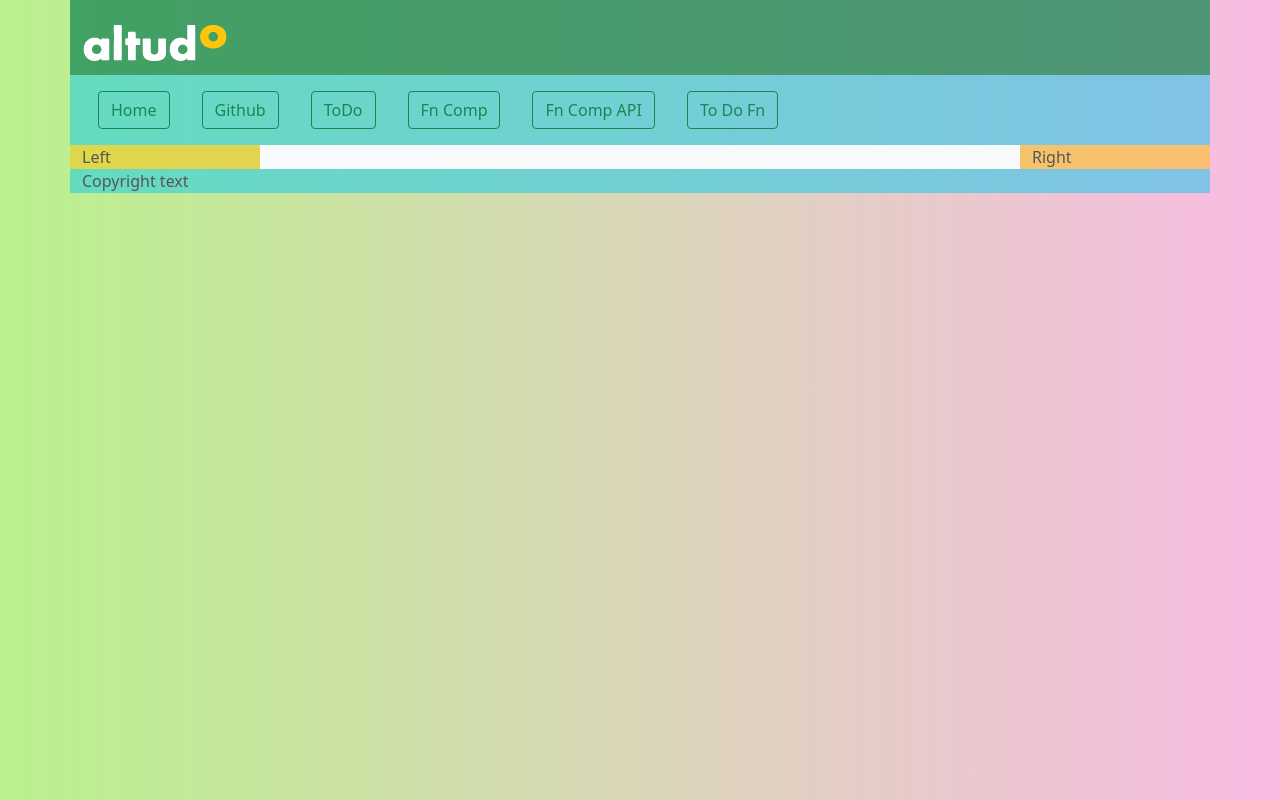
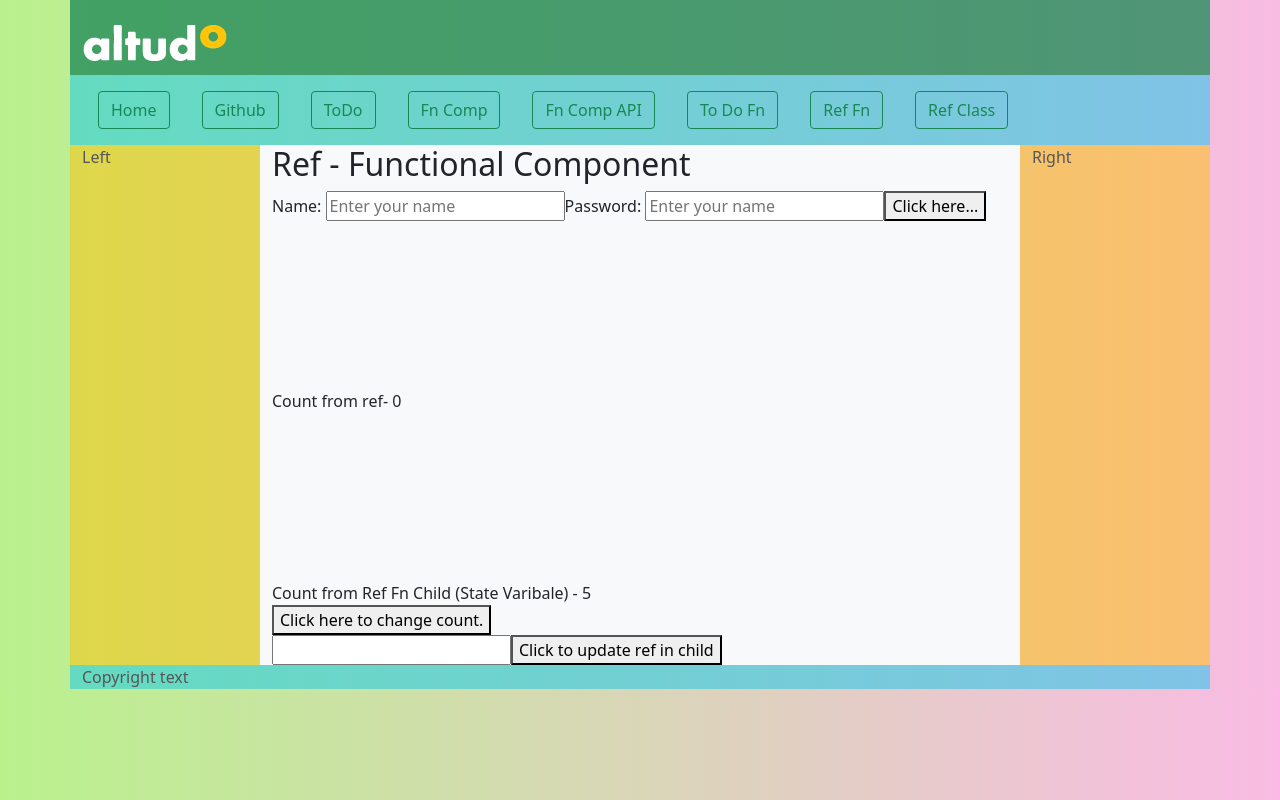
Before and after one commit to deepak104080/cetpa_react, a React (Create React App) app: page /reffn in a window 1280 px wide. Built offline with nearby package versions, Linux system fonts and the light colour scheme.

Commit message:
30th April 2022 - Session

```diff
--- a/src/App.js
+++ b/src/App.js
@@ -15,6 +15,8 @@ import FnComp from './FnComp';
 import FnCompAPI from './FnCompAPI';
 import GitHub from './GitHub';
 import ToDoFn from './ToDoFn';
+import RefFn from './RefFn';
+import RefClass from './RefClass';
 
 function App() {
 
@@ -37,6 +39,8 @@ function App() {
                 <Route path='/fn' element = {<FnComp/>}/>
                 <Route path='/fnapi' element = {<FnCompAPI/>}/>
                 <Route path='/todofn' element = {<ToDoFn/>}/>
+                <Route path='/reffn' element = {<RefFn/>}/>
+                <Route path='/refclass' element = {<RefClass/>}/>
               </Routes>
             </div>
             <div className='col-sm-12 col-lg-2 bg-warning bg-opacity-50 app-sidebar'>Right</div>
--- /dev/null
+++ b/src/RefClass.js
@@ -0,0 +1,39 @@
+import React from 'react';
+
+class RefClass extends React.Component {
+    constructor() {
+        super();
+        this.inputRef1 = React.createRef();
+        this.inputRef2 = React.createRef();
+        this.outRef1 = React.createRef();
+    }
+
+    handleClick = () => {
+        console.log('button clicked...');
+        console.log(this.inputRef1.current.value);
+        console.log(this.inputRef2.current.value);
+        let name = this.inputRef1.current.value;
+        let password = this.inputRef2.current.value;
+        //call api for validation
+        if(name == 'deepak' && password === '12345') {
+            this.outRef1.current.innerHTML = 'Login Successfull.'
+        }
+        else {
+            this.outRef1.current.innerHTML = 'Login failed. Try again.'
+        }
+    }
+
+    render() {
+        return(
+            <>
+            <h2>Ref - Class Component</h2>
+                Name: <input type="text" ref={this.inputRef1} placeholder="Enter your name"/>
+                Password: <input type="text" ref={this.inputRef2} placeholder="Enter your name"/>
+                <button onClick={this.handleClick} >Click here...</button>
+                <div ref={this.outRef1}></div>
+            </>
+        )
+    }
+}
+
+export default RefClass;
--- /dev/null
+++ b/src/RefFn.js
@@ -0,0 +1,67 @@
+import React, { useEffect, useRef, useState } from 'react';
+import RefFnChild from './RefFnChild';
+
+const RefFn = () => {
+    const inputRef1 = useRef();
+    const inputRef2 = useRef();
+    const outRef1 = useRef();
+
+    const countRef = useRef(0);
+
+    const childRef = useRef();
+
+    const [count, setCount] = useState(5);
+
+    const handleClick = () => {
+        console.log('button clicked...');
+        console.log(inputRef1.current.value);
+        console.log(inputRef2.current.value);
+        let name = inputRef1.current.value;
+        let password = inputRef2.current.value;
+        //call api for validation
+        if(name == 'deepak' && password === '12345') {
+            outRef1.current.innerHTML = 'Login Successfull.'
+        }
+        else {
+            outRef1.current.innerHTML = 'Login failed. Try again.'
+        }
+    }
+
+
+    const childUpdateCount = () => {
+        console.log('Child button clicked....');
+        setCount(count => count+5);
+    }
+    const updateDataOnChild = () => {
+        childRef.current.value = 'My name is ABC';
+    }
+
+
+    useEffect(() => {
+        console.log('countref triggere on re-render', countRef.current);
+        countRef.current = countRef.current + 1;
+        console.log('countref triggere on re-render', countRef.current);
+    })
+
+
+    return(
+        <>
+        <h2>Ref - Functional Component</h2>
+            Name: <input type="text" ref={inputRef1} placeholder="Enter your name"/>
+                Password: <input type="text" ref={inputRef2} placeholder="Enter your name"/>
+                <button onClick={handleClick} >Click here...</button>
+                <div ref={outRef1}></div>
+
+
+
+
+                <br></br><br></br><br></br><br></br><br></br><br></br><br></br>
+                <div>Count from ref- {countRef.current}</div>
+                <br></br><br></br><br></br><br></br><br></br><br></br><br></br>
+                <RefFnChild countTemp = {count} countTempFn = {childUpdateCount} ref={childRef} />
+                <button onClick={updateDataOnChild}>Click to update ref in child</button>
+        </>
+    )
+}
+
+export default RefFn;
--- /dev/null
+++ b/src/RefFnChild.js
@@ -0,0 +1,20 @@
+import React, { useEffect, useRef, forwardRef } from 'react';
+
+const RefFnChild = (props, ref) => {
+    const {countTemp, countTempFn } = props;
+    useEffect(() => {
+        console.log('child triggered after parent...')
+    })
+    return(
+        <>
+            <div>Count from Ref Fn Child (State Varibale) - {countTemp}</div>
+            <button onClick={countTempFn}>Click here to change count.</button>
+
+            <br></br>
+            <input type="text" ref={ref} />
+
+        </>
+    )
+}
+
+export default forwardRef(RefFnChild);
--- a/src/common/NavBar.js
+++ b/src/common/NavBar.js
@@ -26,6 +26,8 @@ const MenuBar = () => {
                     <Nav.Link><Link to="/fn" className='btn btn-outline-success'>Fn Comp</Link></Nav.Link>
                     <Nav.Link><Link to="/fnapi" className='btn btn-outline-success'>Fn Comp API</Link></Nav.Link>
                     <Nav.Link><Link to="/todofn" className='btn btn-outline-success'>To Do Fn</Link></Nav.Link>
+                    <Nav.Link><Link to="/reffn" className='btn btn-outline-success'>Ref Fn</Link></Nav.Link>
+                    <Nav.Link><Link to="/refclass" className='btn btn-outline-success'>Ref Class</Link></Nav.Link>
 
                     {/* <NavDropdown title="Dropdown" id="nav-dropdown" className='btn btn-outline-success'>
                         <NavDropdown.Item>-</NavDropdown.Item>
```
Also changed, not shown: 1 other file (tests, documents, lock files or other folders).
